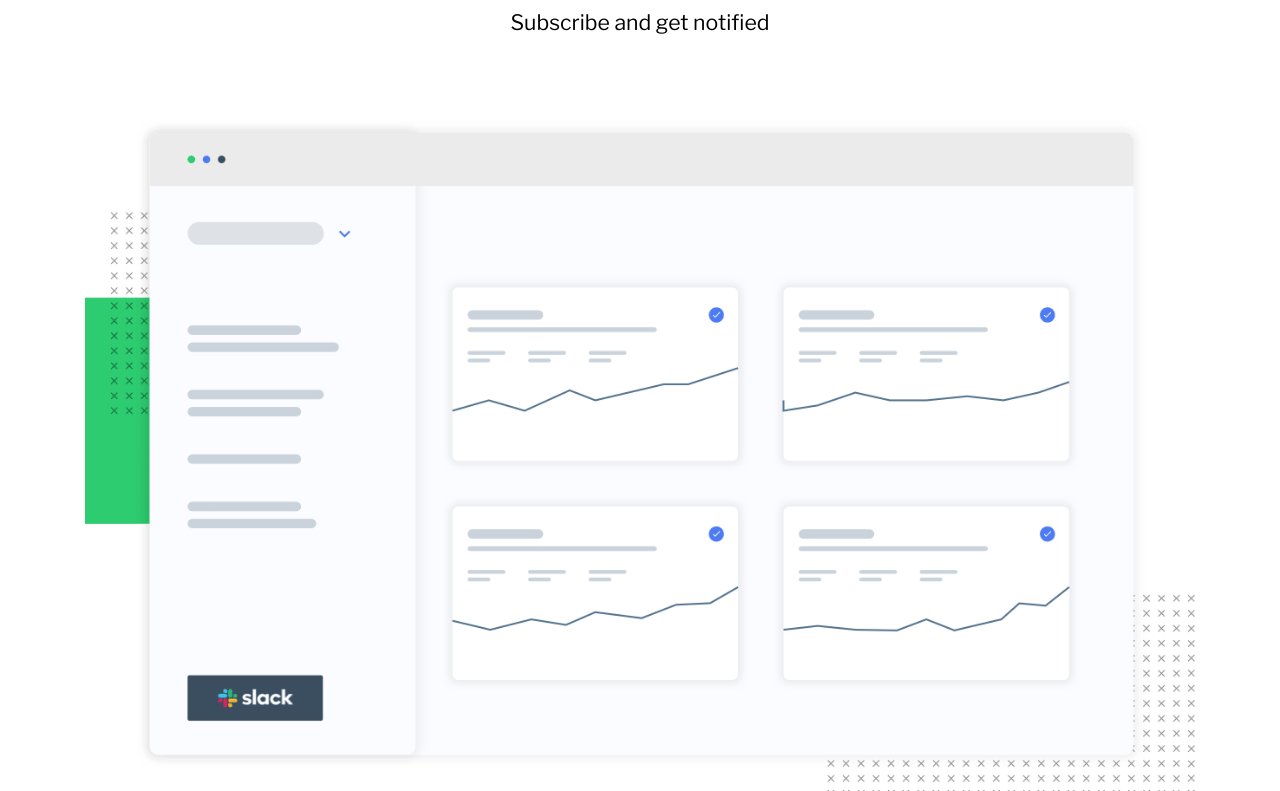
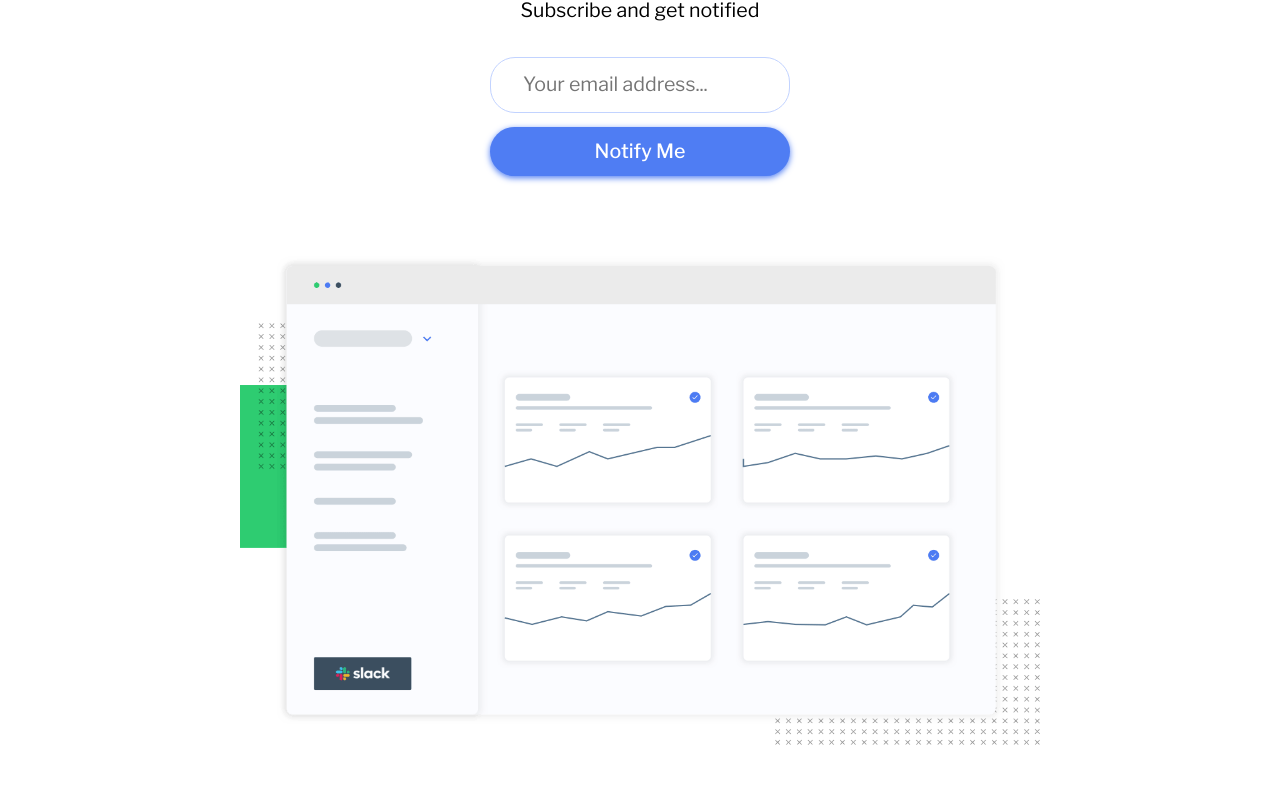
Before and after one commit to dottereldesign/ping_single_column_coming_soon_page, a plain HTML site: page index.html in a window 1280 px wide. Shown: the part 191-982 px from the top of the page. Drawn offline with nearby package versions, Linux system fonts and the light colour scheme.

Commit message:
Add form with styling and adjust image max-width

```diff
--- a/index.html
+++ b/index.html
@@ -1,31 +1,45 @@
 <!DOCTYPE html>
 <html lang="en">
-
   <head>
-  <meta charset="UTF-8">
-  <meta http-equiv="X-UA-Compatible" content="IE=edge">
-  <meta name="viewport" content="width=device-width, initial-scale=1.0">
+    <meta charset="UTF-8" />
+    <meta http-equiv="X-UA-Compatible" content="IE=edge" />
+    <meta name="viewport" content="width=device-width, initial-scale=1.0" />
     <title>Ping single column coming soon page</title>
-  <link rel="stylesheet" href="style.css">
-  <link rel="preconnect" href="https://fonts.googleapis.com">
-  <link rel="preconnect" href="https://fonts.gstatic.com" crossorigin>
-  <link href="https://fonts.googleapis.com/css2?family=Libre+Franklin:wght@300;400;500;600;700;800&display=swap" rel="stylesheet">
-  <script src="https://kit.fontawesome.com/c627734373.js" crossorigin="anonymous"></script>
+    <link rel="stylesheet" href="style.css" />
+    <link rel="preconnect" href="https://fonts.googleapis.com" />
+    <link rel="preconnect" href="https://fonts.gstatic.com" crossorigin />
+    <link
+      href="https://fonts.googleapis.com/css2?family=Libre+Franklin:wght@300;400;500;600;700;800&display=swap"
+      rel="stylesheet"
+    />
+    <script
+      src="https://kit.fontawesome.com/c627734373.js"
+      crossorigin="anonymous"
+    ></script>
   </head>
 
   <body>
     <main>
-    <img class="logo" src="images/logo.svg" alt="Ping logo.">
+      <img class="logo" src="images/logo.svg" alt="Ping logo." />
       <h2>We are launching <span>soon!</span></h2>
       <p>Subscribe and get notified</p>
 
-    <!-- Javascript -->
-    <!-- <div class="form_container">
-      <form action=""></form>
-      <button>Notify Me</button>
-    </div> -->
+      <form id="signupForm">
+        <input
+          type="email"
+          id="emailInput"
+          name="email"
+          placeholder="Your email address..."
+          required
+        />
+        <button type="submit">Notify Me</button>
+      </form>
 
-    <img class="illustration" src="images/illustration-dashboard.png" alt="Web app illustration of Ping software.">
+      <img
+        class="illustration"
+        src="images/illustration-dashboard.png"
+        alt="Web app illustration of Ping software."
+      />
     </main>
 
     <footer>
@@ -35,15 +49,16 @@
         </div>
 
         <div class="footer_icons-wrapper">
-        <i class="fa-brands fa-twitter">
-        </i>
+          <i class="fa-brands fa-twitter"> </i>
         </div>
-      <div class="footer_icons-wrapper"><i class="fa-brands fa-instagram"></i></div>
+        <div class="footer_icons-wrapper">
+          <i class="fa-brands fa-instagram"></i>
+        </div>
       </div>
 
       <small>&copy; Copyright Ping. All rights reserved.</small>
     </footer>
 
+    <script src="script.js"></script>
   </body>
-
 </html>
--- a/style.css
+++ b/style.css
@@ -15,14 +15,15 @@
   --fw-bold: 700;
   --fw-extra-bold: 800;
 
-  --fs-300: clamp(0.7rem, 0.66rem + 0.2vw, 0.8rem);
-  --fs-400: clamp(0.88rem, 0.83rem + 0.24vw, 1rem);
-  --fs-500: clamp(1.09rem, 1rem + 0.47vw, 1.33rem);
-  --fs-600: clamp(1.37rem, 1.21rem + 0.8vw, 1.78rem);
-  --fs-700: clamp(1.71rem, 1.45rem + 1.29vw, 2.37rem);
-  --fs-800: clamp(2.14rem, 1.74rem + 1.99vw, 3.16rem);
-  --fs-900: clamp(2.67rem, 2.07rem + 3vw, 4.21rem);
-  --fs-1000: clamp(3.34rem, 2.45rem + 4.43vw, 5.61rem);
+  --fs-400: clamp(0.8594rem, 0.8177rem + 0.2083vw, 1rem);
+  --fs-500: clamp(1.0313rem, 0.9664rem + 0.3241vw, 1.25rem);
+  --fs-600: clamp(1.2375rem, 1.1412rem + 0.4815vw, 1.5625rem);
+  --fs-700: clamp(1.485rem, 1.3463rem + 0.6935vw, 1.9531rem);
+  --fs-800: clamp(1.7819rem, 1.5865rem + 0.9769vw, 2.4413rem);
+  --fs-900: clamp(2.1381rem, 1.8674rem + 1.3537vw, 3.0519rem);
+  --fs-1000: clamp(2.5663rem, 2.1963rem + 1.85vw, 3.815rem);
+  --fs-1100: clamp(3.0794rem, 2.579rem + 2.5019vw, 4.7681rem);
+  --fs-1200: clamp(3.695rem, 3.0237rem + 3.3565vw, 5.9606rem);
 }
 
 /* https://piccalil.li/blog/a-modern-css-reset */
@@ -67,7 +68,6 @@ a:not([class]) {
 /* Make images easier to work with */
 img,
 picture {
-  max-width: 100%;
   display: block;
 }
 /* Inherit fonts for inputs and buttons */
@@ -133,6 +133,7 @@ p {
 
 .illustration {
   margin-top: 80px;
+  width: min(100%, 800px);
 }
 
 footer {
@@ -154,17 +155,19 @@ footer {
   display: flex;
   align-items: center;
   justify-content: center;
+  width: var(--fs-700);
+  height: var(--fs-700);
+  border-radius: 2em;
+  border: 1px solid var(--clr-primary-100);
 }
 
 i {
-  font-size: 1.5em;
-  width: 1.5em;
-  height: 1.5em;
+  font-size: var(--fs-500);
+  display: flex;
+
   text-align: center;
-  line-height: 1.5em !important;
+  line-height: 1.2 !important;
   color: var(--clr-primary-100);
-  border-radius: 2em;
-  border: 1px solid var(--clr-primary-100);
 }
 
 i:hover {
@@ -189,3 +192,36 @@ footer small {
     margin: 0 auto;
   }
 }
+
+#signupForm {
+  display: flex;
+  flex-direction: column;
+  margin-top: 32px;
+  width: min(100%, 300px);
+}
+
+input[type="email"] {
+  padding: 12px 32px;
+  margin-bottom: 10px;
+  border: 1px solid var(--clr-primary-200);
+  border-radius: 25px;
+  font-size: var(--fs-500);
+  font-weight: var(--fw-regular);
+}
+
+button {
+  padding: 10px;
+  color: white;
+  background-color: var(--clr-primary-100);
+  border: none;
+  border-radius: 25px;
+  font-size: var(--fs-500);
+  cursor: pointer;
+  margin-top: 4px;
+  font-weight: var(--fw-medium);
+  box-shadow: 0 2px 6px var(--clr-primary-100); /* Light box shadow */
+}
+
+button:hover {
+  background-color: #0056b3;
+}
```
Also changed, not shown: script.js (added). Lines whose indentation alone changed are shown as unchanged.
